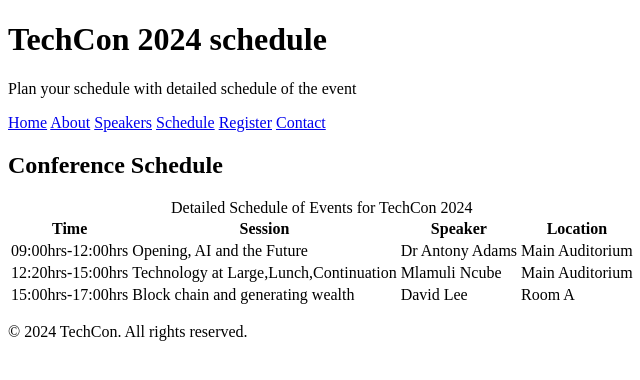
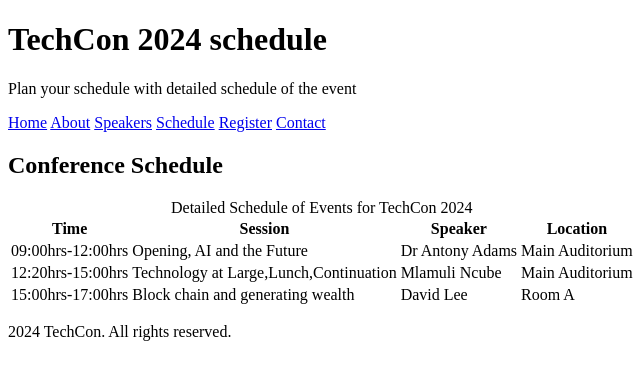
Before and after one commit to Mlaahtony/TechCon_HTML, a plain HTML site: page techcon_website/schedule.html in a window 1280 px wide. Shown: the full height of the page, 0-640 px from the left. Drawn offline with Linux system fonts and the light colour scheme.

Commit message:
Update schedule.html

```diff
--- a/techcon_website/schedule.html
+++ b/techcon_website/schedule.html
@@ -56,7 +56,7 @@
         </main>
 
         <footer>
-            <p>&copy; 2024 TechCon. All rights reserved.</p>
+            <p> 2024 TechCon. All rights reserved.</p>
          </footer>
          </body>
          </html>
```
